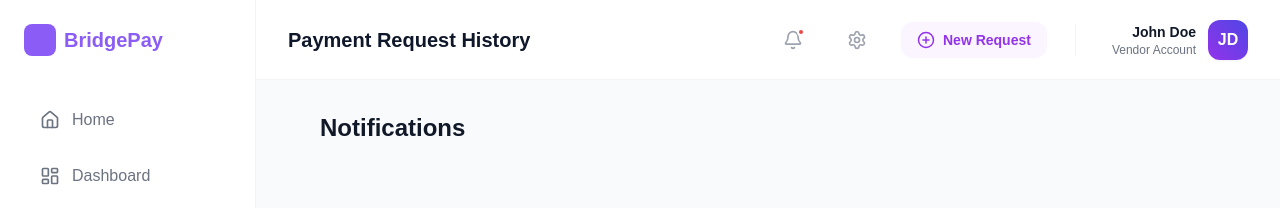
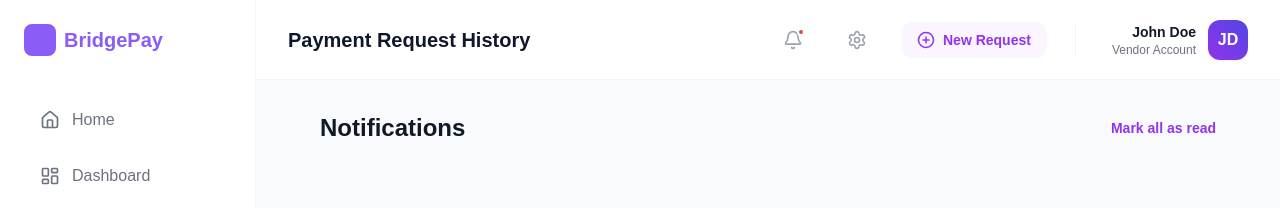
Before and after one commit to Abusadiq006/bridge-pay-dashboard, a React (Vite) app: page /dashboard/notifications in a window 1280 px wide. Shown: the top 208 px of the page. Built offline with nearby package versions, Linux system fonts and the light colour scheme; a web font is replaced by a local one.

Commit message:
action to the button

```diff
--- a/src/pages/Notifications.jsx
+++ b/src/pages/Notifications.jsx
@@ -27,7 +27,10 @@ const Notifications = () => {
             <div className="max-w-4xl mx-auto">
               <div className="flex items-center justify-between mb-6">
                 <h1 className="text-2xl font-bold text-gray-900">Notifications</h1>
-                <button></button>
+                <button onClick={markAllRead}
+                className="text-sm font-semibold text-purple-600 hover:text-purple-700">
+                  Mark all as read
+                </button>
               </div>
             </div>
           </main>
```
